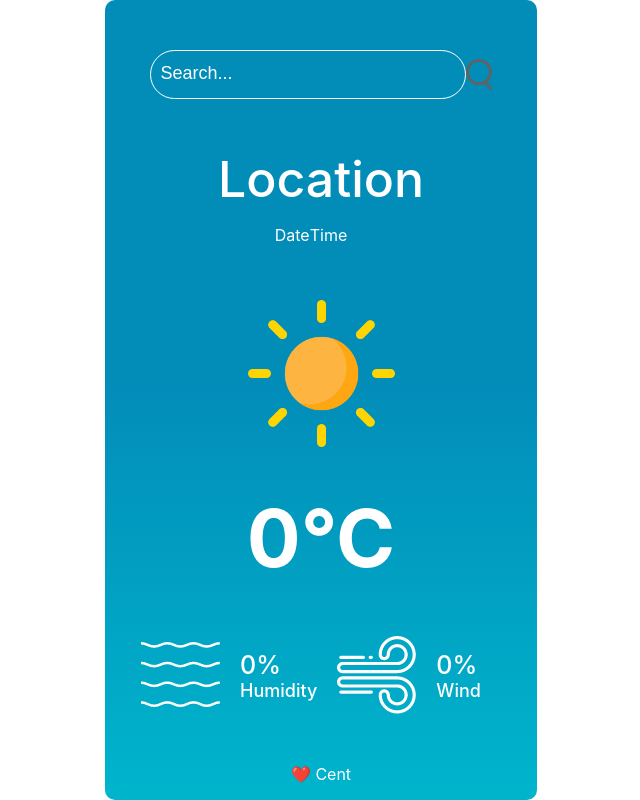
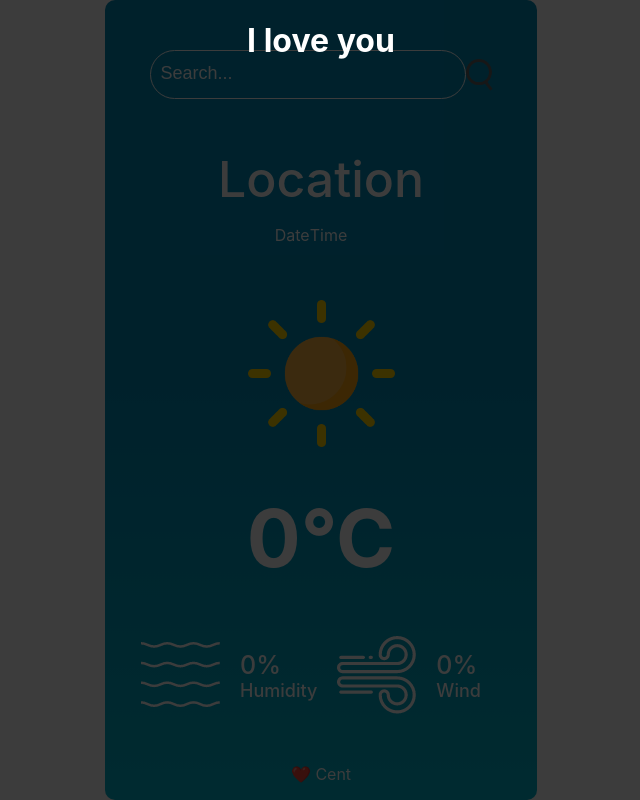
Before and after one commit to c-ent/WeatherApp, a plain HTML site: page index.html in a window 1280 px wide. Both pictures are taken after a click on the picture 640 px from the left and 373 px from the top of the page. Shown: the whole page, without its empty margins (319-959 px from the left). Drawn offline with Linux system fonts and the light colour scheme; a web font is replaced by a local one.

Commit message:
added easter egg

```diff
--- a/index.html
+++ b/index.html
@@ -11,6 +11,12 @@
 
 
     <div class="weatherappcard">
+
+        <div id="loveid"class="love">
+            <div>
+            <h1>I love you </h1>
+            </div>
+        </div>
         <div class="searchdiv">
             <input type="text" class="search" placeholder="Search...">
             <img src="images/search.png" alt="search" class="searchicon">
@@ -23,7 +29,7 @@
             </div>
         </div>
         <div class="weather">
-            <img onclick="heart()" src="images/clear.png" alt="cloudy" class="weathericon">
+            <img  id="labyu" onclick="labyufnc()" src="images/clear.png" alt="cloudy" class="weathericon">
             <h1 class="temp">0°C</h1>
         </div>
     <div class="details">
--- a/script.js
+++ b/script.js
@@ -1,3 +1,5 @@
-function heart(){
-    alert("I love you");
-}
+function labyufnc(){
+    document.getElementById("loveid").style.display = "block";
+
+
+  }
--- a/style.css
+++ b/style.css
@@ -1,6 +1,5 @@
 body{
     display: flex;
-    visibility: visible !important;
     color: white;
     justify-content: center;
     align-items: center;
@@ -15,7 +14,18 @@ body{
     /* You can also provide additional font formats for broader browser support */
 }
 
-
+.love{
+    position: fixed;
+    display: none;
+    width: 100%;
+    height: 100%;
+    justify-content: center;
+    align-items: center;
+    top: 0;
+    left: 0;
+    background-color: rgba(0, 0, 0, 0.765);
+    z-index: 99;
+}
 .location{
     font-size: 50px;
     font-weight: 500;
```
